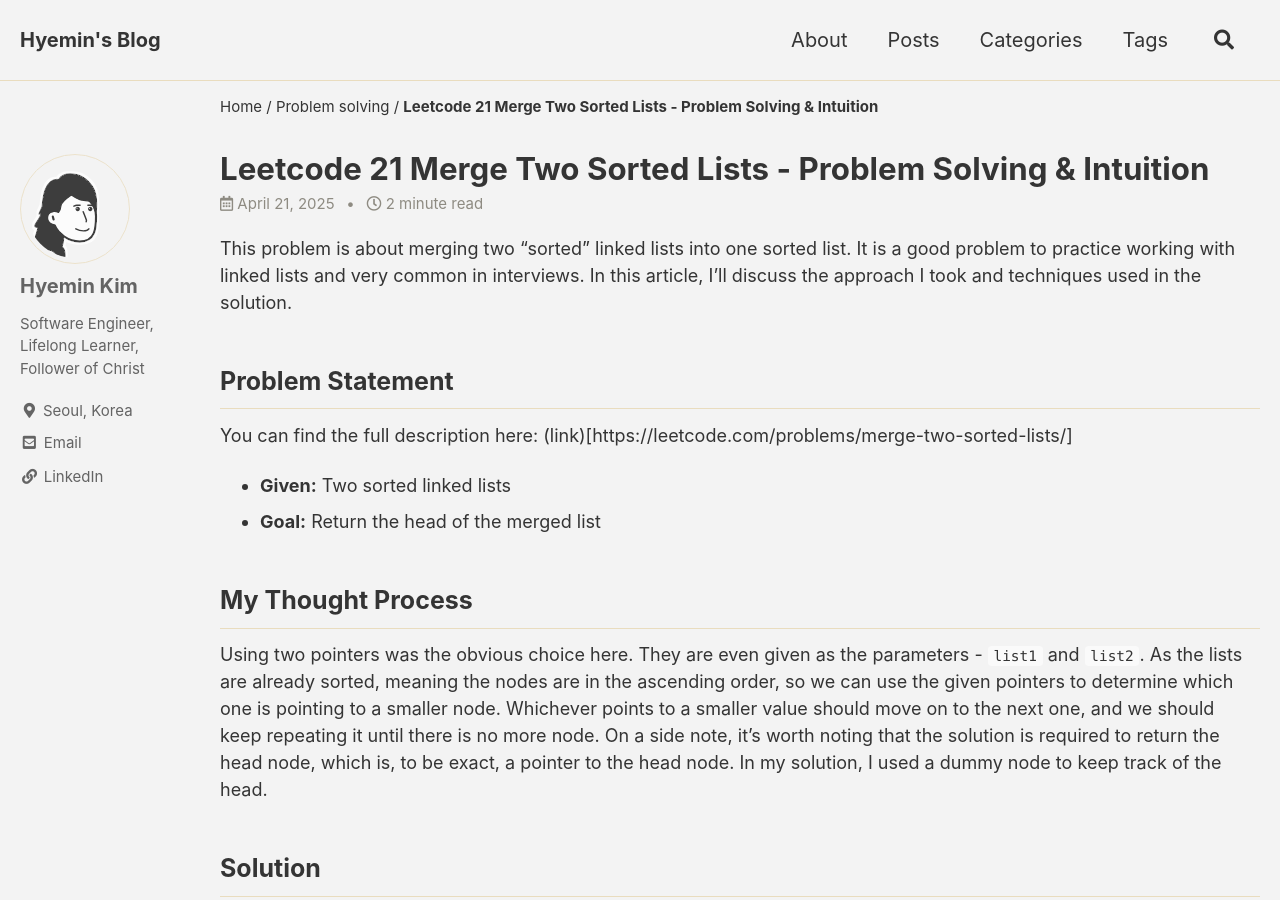
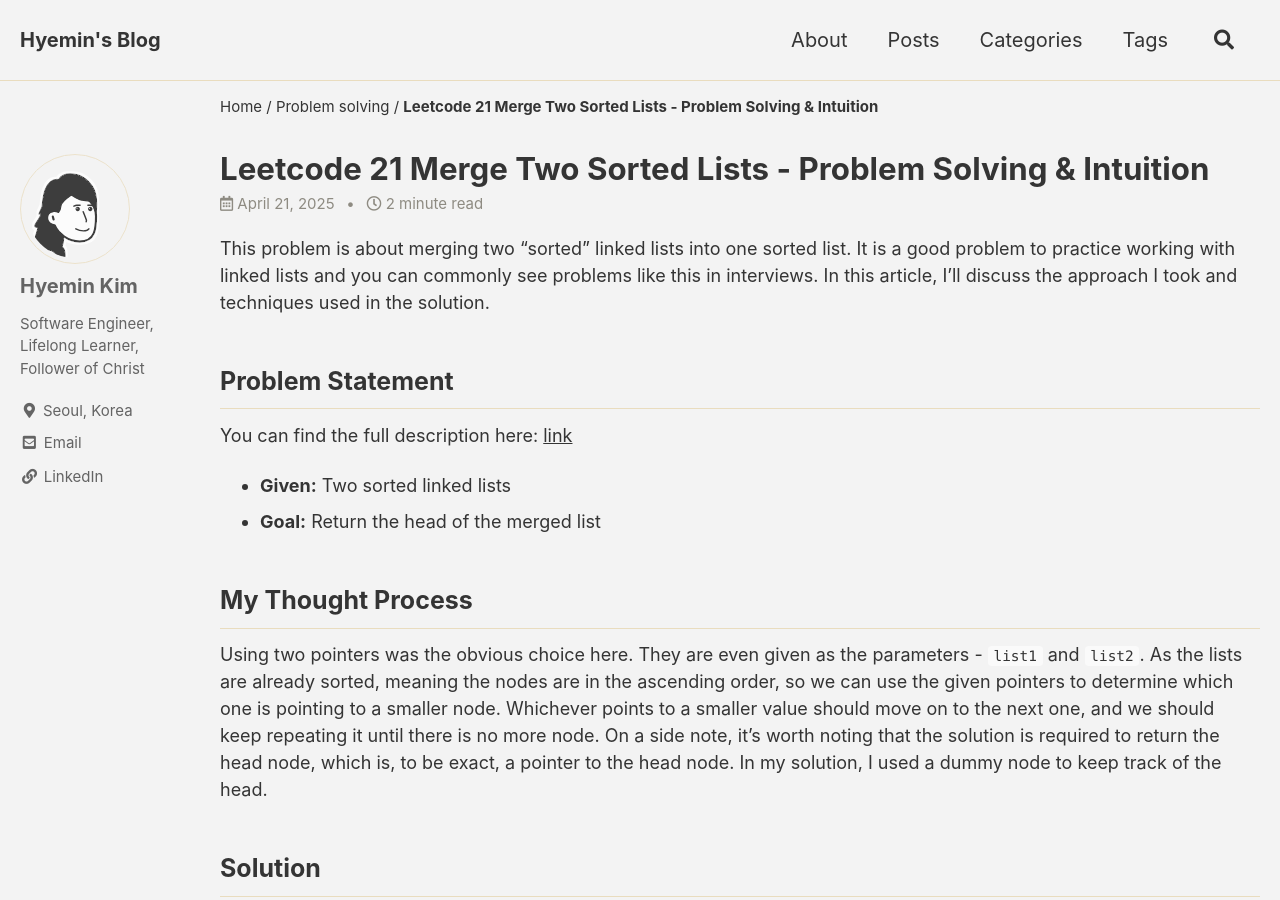
Before and after one commit to hkim-dev/hkim-dev.github.io, a Jekyll site: the page built from _posts/2025-04-20-Leetcode-21-Merge-Two-Sorted-Lists.md, in a window 1280 px wide and 900 px high. Built offline with Jekyll 4.4.1, drawn with Linux system fonts in a browser that asks for light colours; cached includes are drawn as plain includes; comment, search, counter and statistics services are not loaded.

Commit message:
more minor changes @.@

```diff
--- a/_posts/2025-04-20-Leetcode-21-Merge-Two-Sorted-Lists.md
+++ b/_posts/2025-04-20-Leetcode-21-Merge-Two-Sorted-Lists.md
@@ -10,10 +10,10 @@ classes: wide
 ---
 
 
-This problem is about merging two "sorted" linked lists into one sorted list. It is a good problem to practice working with linked lists and very common in interviews. In this article, I'll discuss the approach I took and techniques used in the solution.
+This problem is about merging two "sorted" linked lists into one sorted list. It is a good problem to practice working with linked lists and you can commonly see problems like this in interviews. In this article, I'll discuss the approach I took and techniques used in the solution.
 
 ## Problem Statement
-You can find the full description here: (link)[https://leetcode.com/problems/merge-two-sorted-lists/]
+You can find the full description here: [link](https://leetcode.com/problems/merge-two-sorted-lists/)
 
 - **Given:** Two sorted linked lists
 - **Goal:** Return the head of the merged list
```
